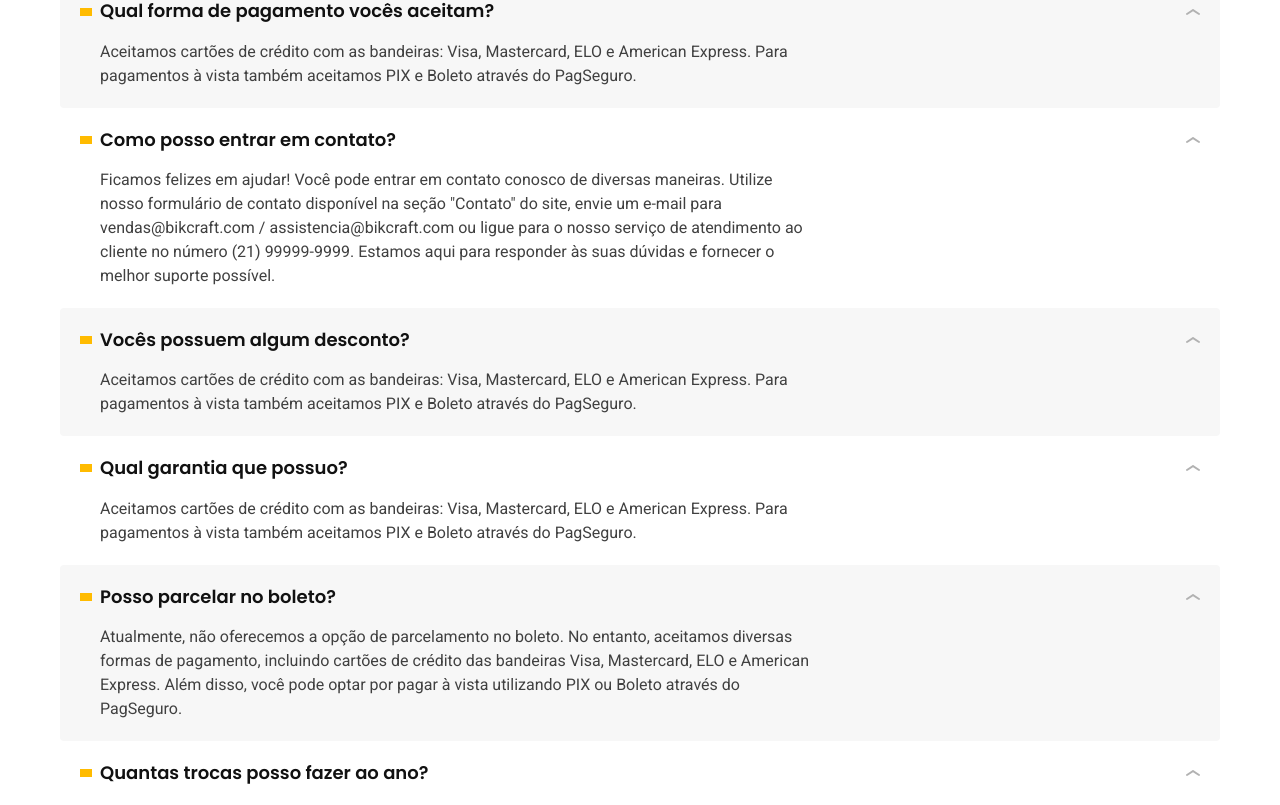
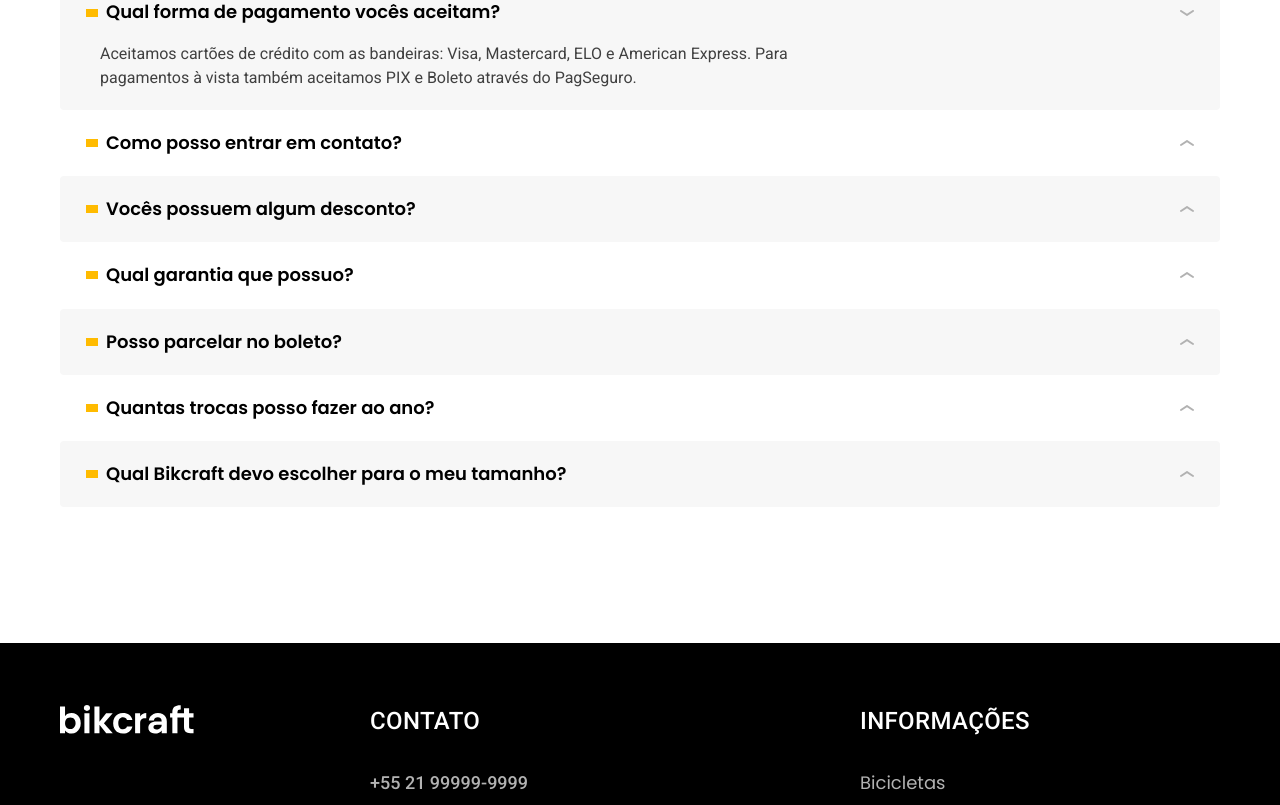
Before and after one commit to biankaaraujo/bikcraft, a plain HTML site: page seguros.html in a window 1280 px wide. Shown: the part 1863-2668 px from the top of the page. Drawn offline with Linux system fonts and the light colour scheme.

Commit message:
JS - expandir/ocultar perguntas frequentes

```diff
--- a/css/seguros/perguntas.css
+++ b/css/seguros/perguntas.css
@@ -16,15 +16,19 @@
   background-color: var(--cor-1);
 }
 
-.perguntas dt {
+.perguntas button {
   display: grid;
   grid-template-columns: auto 1fr auto;
   align-items: center;
   gap: 8px;
   cursor: pointer;
+  border: none;
+  background: none;
+  width: 100%;
+  text-align: left;
 }
 
-.perguntas dt::before {
+.perguntas button::before {
   content: "";
   display: inline-block;
   width: 12px;
@@ -32,7 +36,7 @@
   background-color: var(--cor-p1);
 }
 
-.perguntas dt::after {
+.perguntas button::after {
   content: "";
   display: inline-block;
   width: 14px;
@@ -41,8 +45,17 @@
   transition: 0.3s;
 }
 
-.perguntas dt:hover::after {
+.perguntas button:hover::after,
+.perguntas button[aria-expanded="true"]::after {
   transform: rotate(180deg);
+}
+
+.perguntas dd {
+  display: none;
+}
+
+.perguntas dd.ativa {
+  display: block;
 }
 
 .perguntas dd {
--- a/js/script.js
+++ b/js/script.js
@@ -21,3 +21,22 @@ function ativarProduto(parametro) {
   }
 }
 parametros.forEach(ativarProduto);
+
+// Perguntas frequentes
+const perguntas = document.querySelectorAll(".perguntas button");
+
+function ativarPergunta(event) {
+  const pergunta = event.currentTarget;
+  const controls = pergunta.getAttribute("aria-controls");
+  const resposta = document.getElementById(controls);
+
+  resposta.classList.toggle("ativa");
+  const ativa = resposta.classList.contains("ativa");
+  pergunta.setAttribute("aria-expanded", ativa);
+}
+
+function eventosPerguntas(pergunta) {
+  pergunta.addEventListener("click", ativarPergunta);
+}
+
+perguntas.forEach(eventosPerguntas);
--- a/seguros.html
+++ b/seguros.html
@@ -173,16 +173,32 @@
 
       <dl>
         <div>
-          <dt class="font-1-m-b">Qual forma de pagamento vocês aceitam?</dt>
-          <dd class="font-2-s cor-9">
+          <dt>
+            <button
+              class="font-1-m-b"
+              aria-controls="pergunta1"
+              aria-expanded="true"
+            >
+              Qual forma de pagamento vocês aceitam?
+            </button>
+          </dt>
+          <dd id="pergunta1" class="font-2-s cor-9 ativa">
             Aceitamos cartões de crédito com as bandeiras: Visa, Mastercard, ELO
             e American Express. Para pagamentos à vista também aceitamos PIX e
             Boleto através do PagSeguro.
           </dd>
         </div>
         <div>
-          <dt class="font-1-m-b">Como posso entrar em contato?</dt>
-          <dd class="font-2-s cor-9">
+          <dt>
+            <button
+              class="font-1-m-b"
+              aria-controls="pergunta2"
+              aria-expanded="false"
+            >
+              Como posso entrar em contato?
+            </button>
+          </dt>
+          <dd id="pergunta2" class="font-2-s cor-9">
             Ficamos felizes em ajudar! Você pode entrar em contato conosco de
             diversas maneiras. Utilize nosso formulário de contato disponível na
             seção "Contato" do site, envie um e-mail para vendas@bikcraft.com /
@@ -192,24 +208,48 @@
           </dd>
         </div>
         <div>
-          <dt class="font-1-m-b">Vocês possuem algum desconto?</dt>
-          <dd class="font-2-s cor-9">
+          <dt>
+            <button
+              class="font-1-m-b"
+              aria-controls="pergunta3"
+              aria-expanded="false"
+            >
+              Vocês possuem algum desconto?
+            </button>
+          </dt>
+          <dd id="pergunta3" class="font-2-s cor-9">
             Aceitamos cartões de crédito com as bandeiras: Visa, Mastercard, ELO
             e American Express. Para pagamentos à vista também aceitamos PIX e
             Boleto através do PagSeguro.
           </dd>
         </div>
         <div>
-          <dt class="font-1-m-b">Qual garantia que possuo?</dt>
-          <dd class="font-2-s cor-9">
+          <dt>
+            <button
+              class="font-1-m-b"
+              aria-controls="pergunta4"
+              aria-expanded="false"
+            >
+              Qual garantia que possuo?
+            </button>
+          </dt>
+          <dd id="pergunta4" class="font-2-s cor-9">
             Aceitamos cartões de crédito com as bandeiras: Visa, Mastercard, ELO
             e American Express. Para pagamentos à vista também aceitamos PIX e
             Boleto através do PagSeguro.
           </dd>
         </div>
         <div>
-          <dt class="font-1-m-b">Posso parcelar no boleto?</dt>
-          <dd class="font-2-s cor-9">
+          <dt>
+            <button
+              class="font-1-m-b"
+              aria-controls="pergunta5"
+              aria-expanded="false"
+            >
+              Posso parcelar no boleto?
+            </button>
+          </dt>
+          <dd id="pergunta5" class="font-2-s cor-9">
             Atualmente, não oferecemos a opção de parcelamento no boleto. No
             entanto, aceitamos diversas formas de pagamento, incluindo cartões
             de crédito das bandeiras Visa, Mastercard, ELO e American Express.
@@ -218,8 +258,16 @@
           </dd>
         </div>
         <div>
-          <dt class="font-1-m-b">Quantas trocas posso fazer ao ano?</dt>
-          <dd class="font-2-s cor-9">
+          <dt>
+            <button
+              class="font-1-m-b"
+              aria-controls="pergunta6"
+              aria-expanded="false"
+            >
+              Quantas trocas posso fazer ao ano?
+            </button>
+          </dt>
+          <dd id="pergunta6" class="font-2-s cor-9">
             Com o seguro Prata, você tem direito a duas trocas por ano,
             garantindo maior tranquilidade em casos de eventuais problemas. Já o
             seguro Ouro oferece ainda mais flexibilidade, permitindo até 5
@@ -228,10 +276,16 @@
           </dd>
         </div>
         <div>
-          <dt class="font-1-m-b">
-            Qual Bikcraft devo escolher para o meu tamanho?
+          <dt>
+            <button
+              class="font-1-m-b"
+              aria-controls="pergunta7"
+              aria-expanded="false"
+            >
+              Qual Bikcraft devo escolher para o meu tamanho?
+            </button>
           </dt>
-          <dd class="font-2-s cor-9">
+          <dd id="pergunta7" class="font-2-s cor-9">
             Caso tenha dúvidas, não hesite em entrar em contato conosco! Nossa
             equipe terá prazer em orientá-lo na escolha da bicicleta que melhor
             atenda às suas necessidades e proporcionando o máximo de conforto
```
